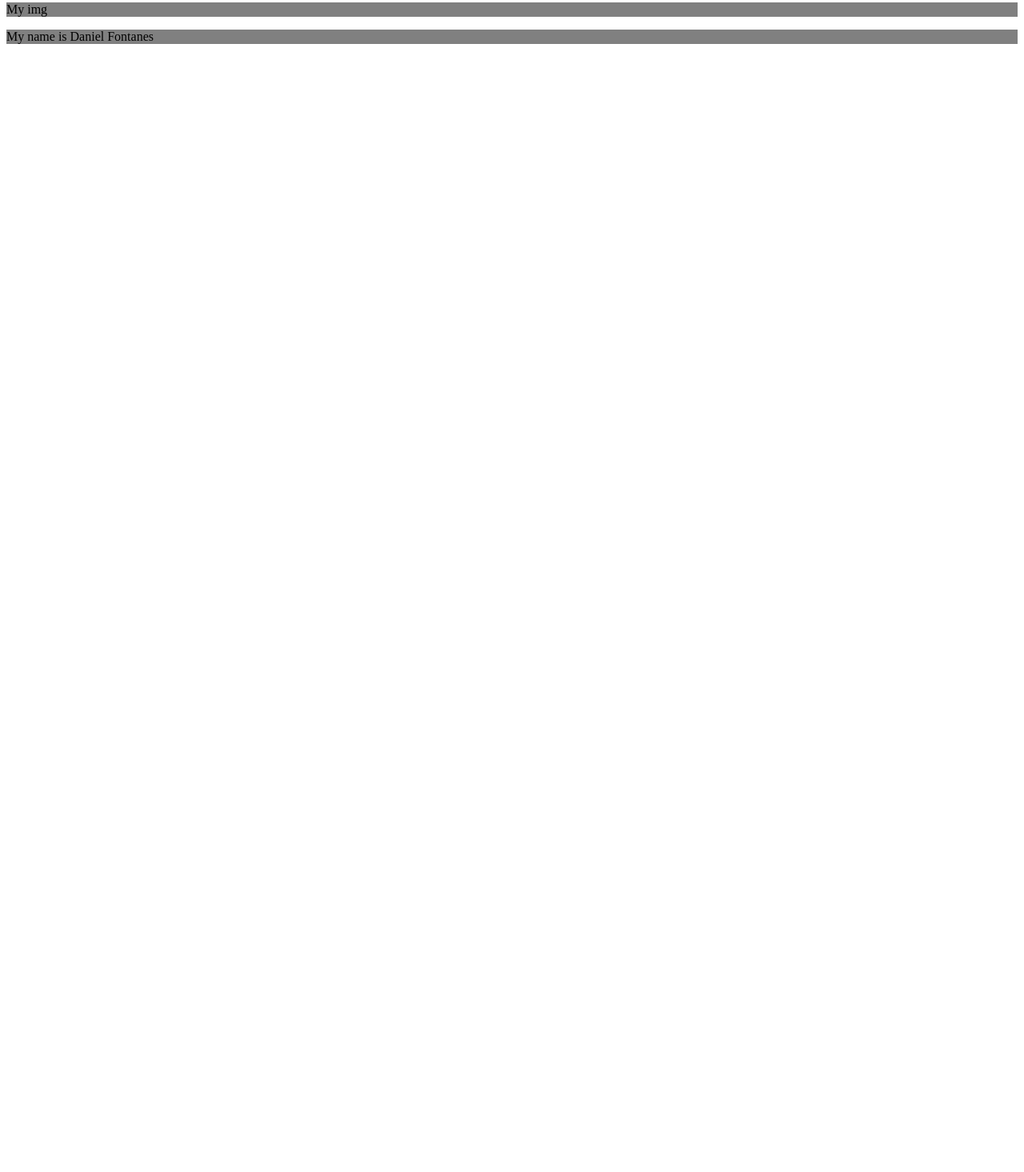
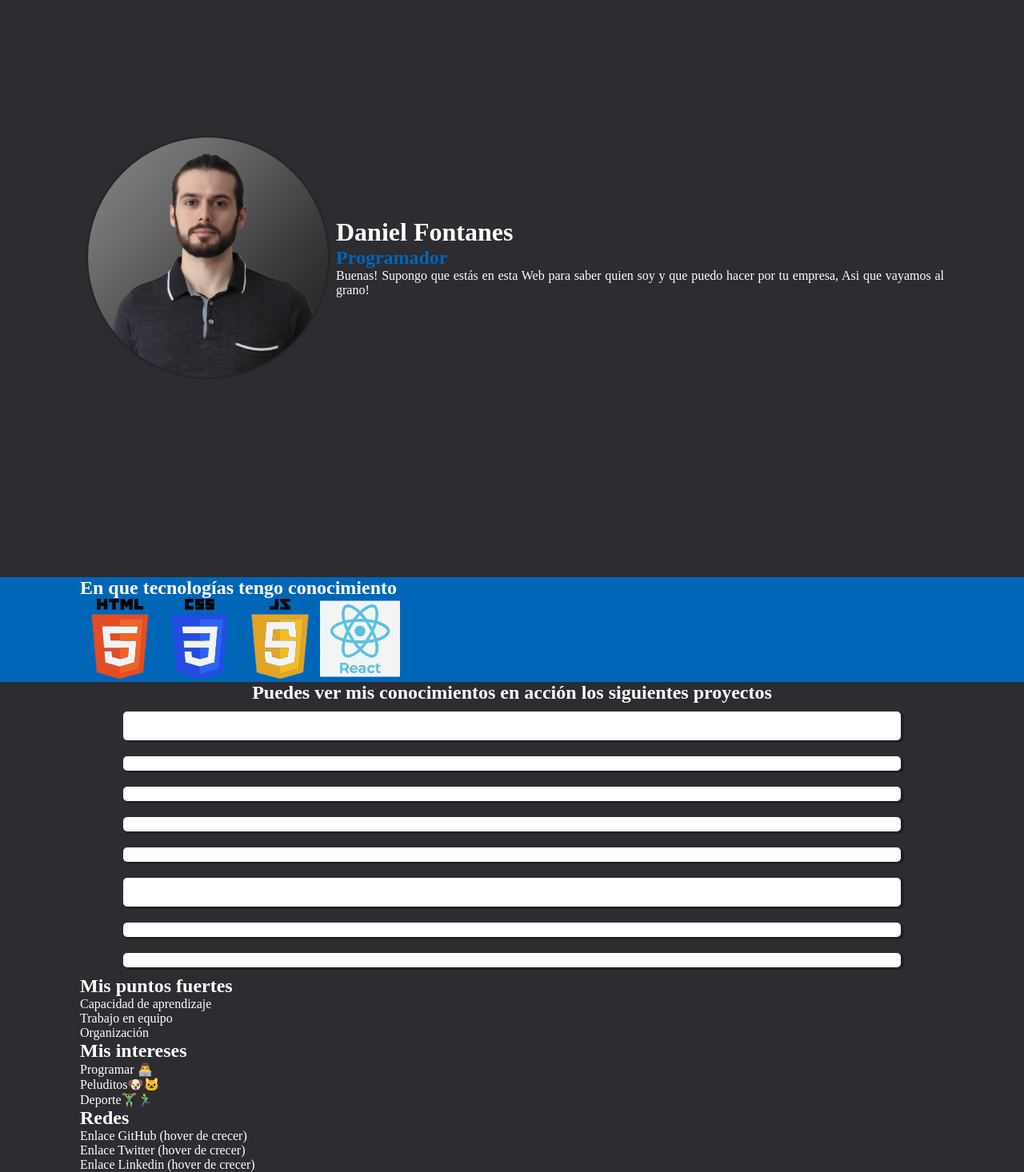
Before and after one commit to danielfontanes/danielfontanes.github.io, a plain HTML site: page index.html in a window 1280 px wide. Shown: the part 78-1544 px from the top of the page at 80% size. Before the commit the page ends 800 px from the top, so only its background shows below. Drawn offline with Linux system fonts and the light colour scheme.

```diff
--- a/index.html
+++ b/index.html
@@ -1,12 +1,59 @@
 <!DOCTYPE html>
-<html lang="en">
-<head>
+<html lang="es">
+  <head>
+    <meta charset="UTF-8">
+    <meta http-equiv="X-UA-Compatible" content="IE=edge">
+    <meta name="viewport" content="width=device-width, initial-scale=1.0">
     <title>Daniel Fontanes</title>
     <link rel="stylesheet" href="styles.css">
-</head>
-<body>
-    <h1>Hi!😁</h1>
-    <p>My img</p>
-    <p>My name is Daniel Fontanes</p>
-</body>
+  </head>
+  <body>
+    <div class="presentation">   <img src="img/profile-picture-daniel-fontanes.jpg">
+      <div class="presentation-text">
+        <h1>Daniel Fontanes</h1>
+        <h2>Programador</h2>
+        <p>Buenas! Supongo que estás en esta Web para saber quien soy y que puedo hacer por tu empresa, Asi que vayamos al grano!</p>
+      </div>
+    </div>
+    <div class="skills">
+      <h2>En que tecnologías tengo conocimiento</h2><img src="img/html-logo.svg"><img src="img/css-logo.svg"><img src="img/javascript-logo.svg"><img src="img/react-logo.svg">
+    </div>
+    <div class="projectsdiv">
+      <h2>Puedes ver mis conocimientos en acción los siguientes proyectos</h2>
+      <div class="project">Proyecto con Java Habits
+        <p>En este proyecto buscaba tener una aplicación que registrara la constancia en los hábitos que te propongas</p>
+      </div>
+      <div class="project">Proyecto con Python Tkinter</div>
+      <div class="project">Proyecto con Python Django</div>
+      <div class="project">Proyecto con PUG y SCSS</div>
+      <div class="project">Proyecto con PUG y PostCSS</div>
+      <div class="project">Proyecto con CSS y React Stickers Store
+        <p>En este proyecto buscaba hacer una tienda online de pegatinas</p>
+      </div>
+      <div class="project">Proyecto con Kotlin</div>
+      <div class="project"> imagenes de Photoshop </div>
+    </div>
+    <div>
+      <h2>Mis puntos fuertes</h2>
+      <ul>
+        <li>Capacidad de aprendizaje</li>
+        <li>Trabajo en equipo</li>
+        <li>Organización</li>
+      </ul>
+    </div>
+    <div>
+      <h2>Mis intereses</h2>
+      <ul>
+        <li>Programar 👨‍💻</li>
+        <li>Peluditos🐶🐱</li>
+        <li>Deporte🏋️‍♂️🏃‍♂️</li>
+      </ul>
+    </div>
+    <div>
+      <h2>Redes</h2>
+      <p>Enlace GitHub (hover de crecer)</p>
+      <p>Enlace Twitter (hover de crecer)</p>
+      <p>Enlace Linkedin (hover de crecer)</p>
+    </div>
+  </body>
 </html>
--- a/styles.scss
+++ b/styles.scss
@@ -1,7 +1,61 @@
-h1{
-    text-align: center;
+*{
+    margin:0px;
+    padding:0px;
+    list-style: none;
+    text-decoration: none;
+    color: white;
 }
 
-p{
-    background-color: gray;
+
+
+body{
+    background-color:#2C2C31;
+    > div{
+        padding: 0px 100px;
+    }
+    div.presentation{
+        text-align: center;
+        color: rgba(255,255,255,0.6);
+        display: flex;
+        align-items: center;
+        height: 100vh;
+        img{
+            width: 300px;
+            height: 300px;
+            border-radius: 200px;
+            box-shadow: 0px 0px 2px 2px rgba(0,0,0,0.2);
+            margin: 10px;
+        }
+        div.presentation-text{
+            text-align: justify;
+            h2{
+                color:rgba(0,102,184,1) ;
+            }
+            .time{
+                font-size: 12px;
+            }
+        }
+    }
+    div.skills{
+        background-color:rgba(0,102,184,1);
+        img{
+            width: 100px;
+            height: 100px;
+        }
+    }
 }
+
+
+.projectsdiv{
+    display: flex;
+    flex-direction: column;
+    align-items: center;
+    .project{
+        width: 90%;
+        background-color: white;
+        border-radius: 5px;
+        box-shadow: 3px 2px 0px 1px rgba(0, 0, 0,0.25);
+        margin: 10px;;
+        text-align: center;
+      }
+}
```
Also changed, not shown: index.min.html (added, +1 -0 lines), img/css-logo.svg (added), img/html-logo.svg (added), img/javascript-logo.svg (added), img/profile-picture-daniel-fontanes.jpg (added), img/react-logo.svg (added), styles.css, 2 other files.
